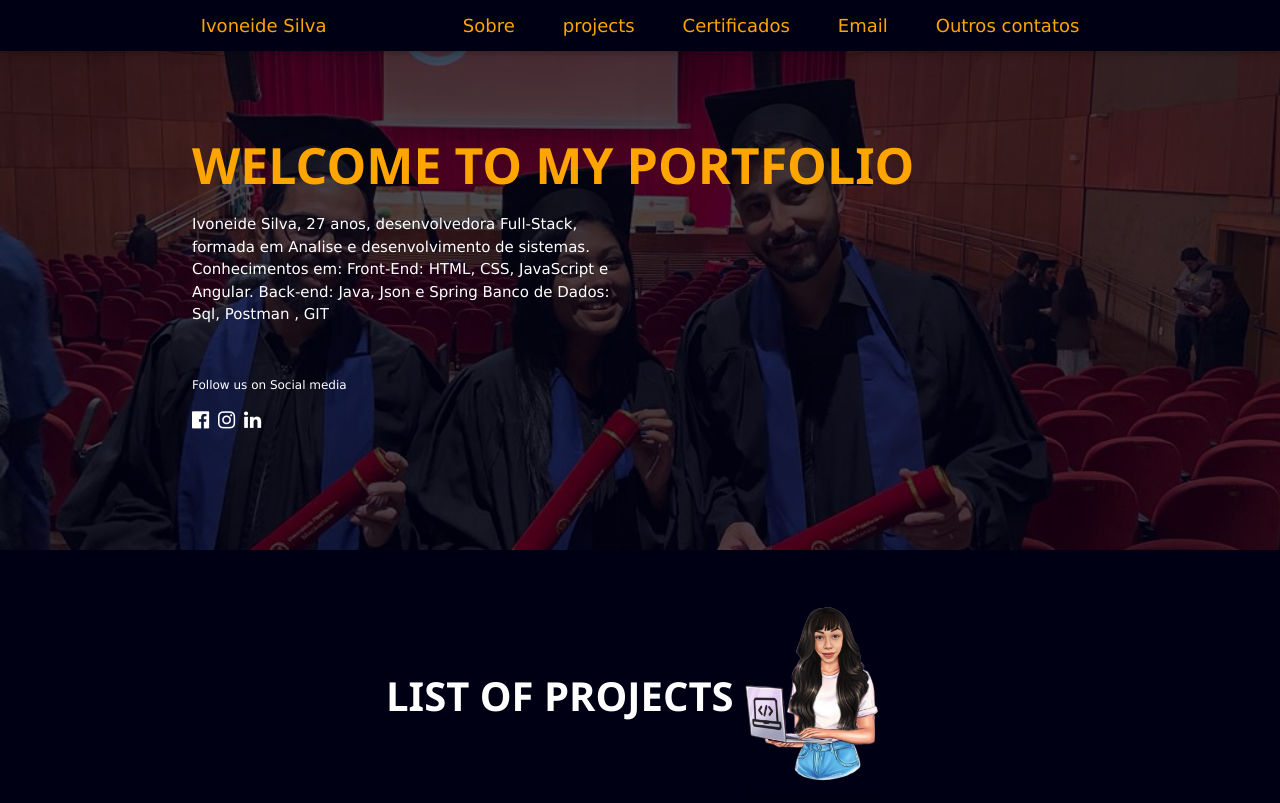
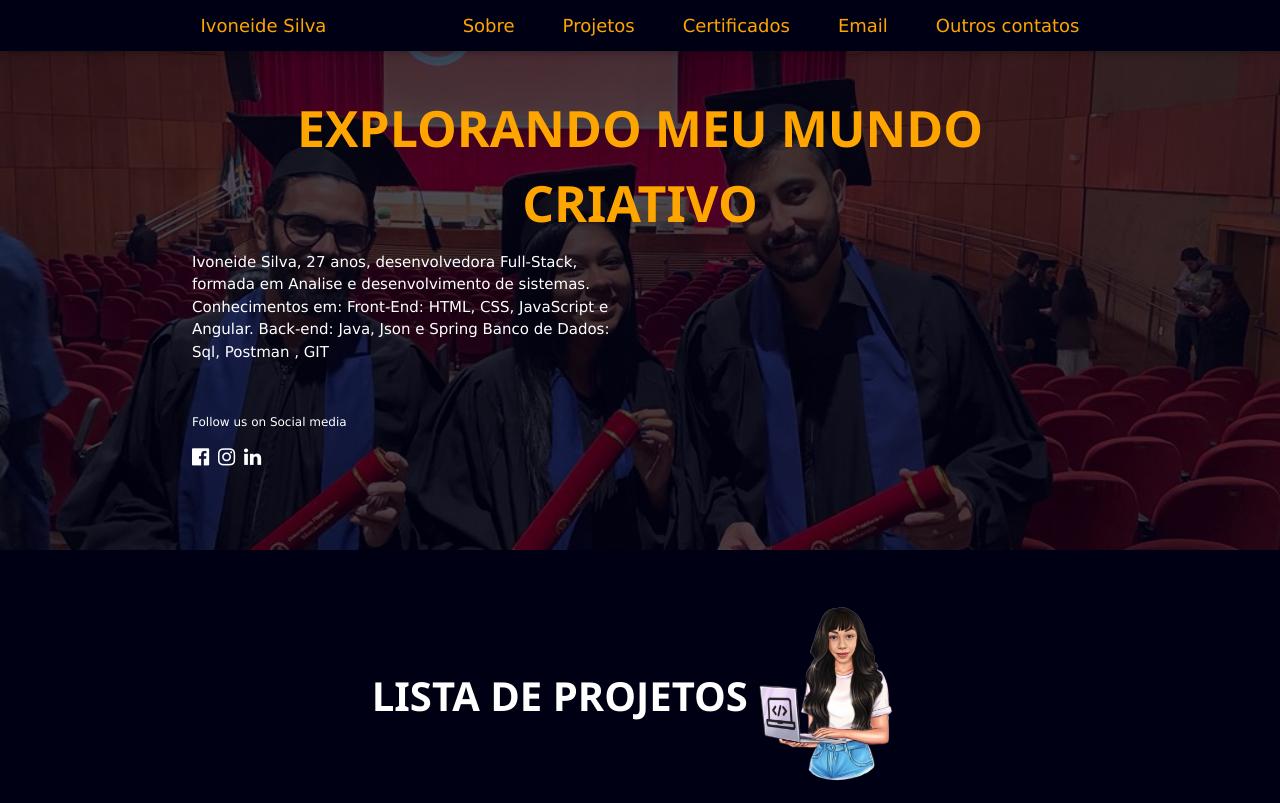
Before and after one commit to Ivoneide01/exemplo-portifolio, a plain HTML site: page index.html in a window 1280 px wide. Shown: the top 803 px of the page. Drawn offline with nearby package versions, Linux system fonts and the light colour scheme.

Commit message:
trocando frases ingles para portugues

```diff
--- a/index.html
+++ b/index.html
@@ -19,7 +19,7 @@
         <a href="#about" class="w3-bar-item w3-button w3-padding-large  w3-hover-black">Ivoneide Silva</a>
         <div >
           <a href="#about" class="w3-bar-item w3-button w3-hide-small w3-padding-large w3-hover-black" >Sobre</a>
-          <a href="#projects" class="w3-bar-item w3-button w3-hide-small w3-padding-large w3-hover-black"> projects</a>
+          <a href="#projects" class="w3-bar-item w3-button w3-hide-small w3-padding-large w3-hover-black"> Projetos</a>
           <a href="#Certificados" class="w3-bar-item w3-button w3-hide-small w3-padding-large w3-hover-black">Certificados</a>
           <a href="#talk" class="w3-bar-item w3-button w3-hide-small w3-padding-large w3-hover-black">Email</a>
           <a href="#contact" class="w3-bar-item w3-button w3-hide-small w3-padding-large w3-hover-black">Outros contatos</a>
@@ -41,7 +41,7 @@
          <div class="hero" id="about">
            <div class="hero-description">
              <div class="hero-text">
-              <h1 class="hero-title">Welcome to my portfolio</h1>
+              <h1 class="hero-title">Explorando Meu Mundo Criativo</h1>
               <p>
                 Ivoneide Silva, 27 anos, desenvolvedora Full-Stack, formada em Analise e desenvolvimento de sistemas.
 Conhecimentos em:
@@ -63,7 +63,7 @@ Banco de Dados: Sql, Postman , GIT
       </section>
 
       <main style="padding-bottom:40px ;">
-        <h2 class="title" id="projects">List of projects <img src="nidsilva.png" class="img_gallery" alt="image 1" width="150"></h2>
+        <h2 class="title" id="projects">Lista de projetos <img src="nidsilva.png" class="img_gallery" alt="image 1" width="150"></h2>
         <div class="games">
           <div class="game-list">
             <img src="/Loja de livros - Google Chrome 2023-03-22 12-41-31.gif" alt="#" style="width:100%; height: 150px;" >
@@ -211,7 +211,7 @@ Banco de Dados: Sql, Postman , GIT
       <h2 class="title">Outros contatos</h2>
       <div class="contact" id="contact" style="padding-bottom: 10px !important;">
       <div class="contact-list contact-address"  >
-        <h5><span><i class="fa fa-map-marker w3-xlarge w3-text-light-grey"></i></span>Address</h5>
+        <h5><span><i class="fa fa-map-marker w3-xlarge w3-text-light-grey"></i></span>Endereço</h5>
         <p>Brasil</p>
         <p>São paulo </p>
         <p>sp </p>
@@ -222,7 +222,7 @@ Banco de Dados: Sql, Postman , GIT
 
       </div>
       <div class="contact-list" >
-        <h5><span><i class="fa fa-phone w3-xlarge w3-text-light-grey"></i></span>Phone</h5>
+        <h5><span><i class="fa fa-phone w3-xlarge w3-text-light-grey"></i></span>Telefone</h5>
         <p>  +5511983625454</p>
 
       </div>
```
